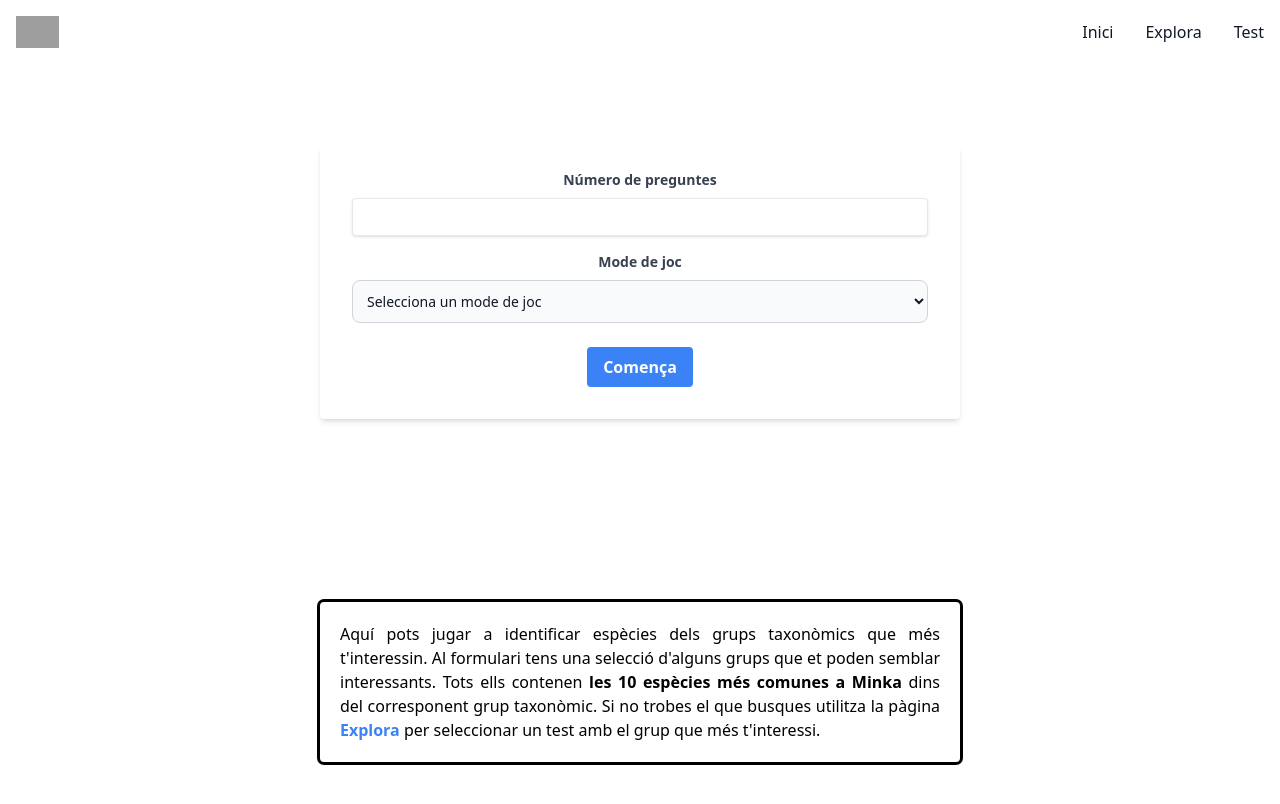
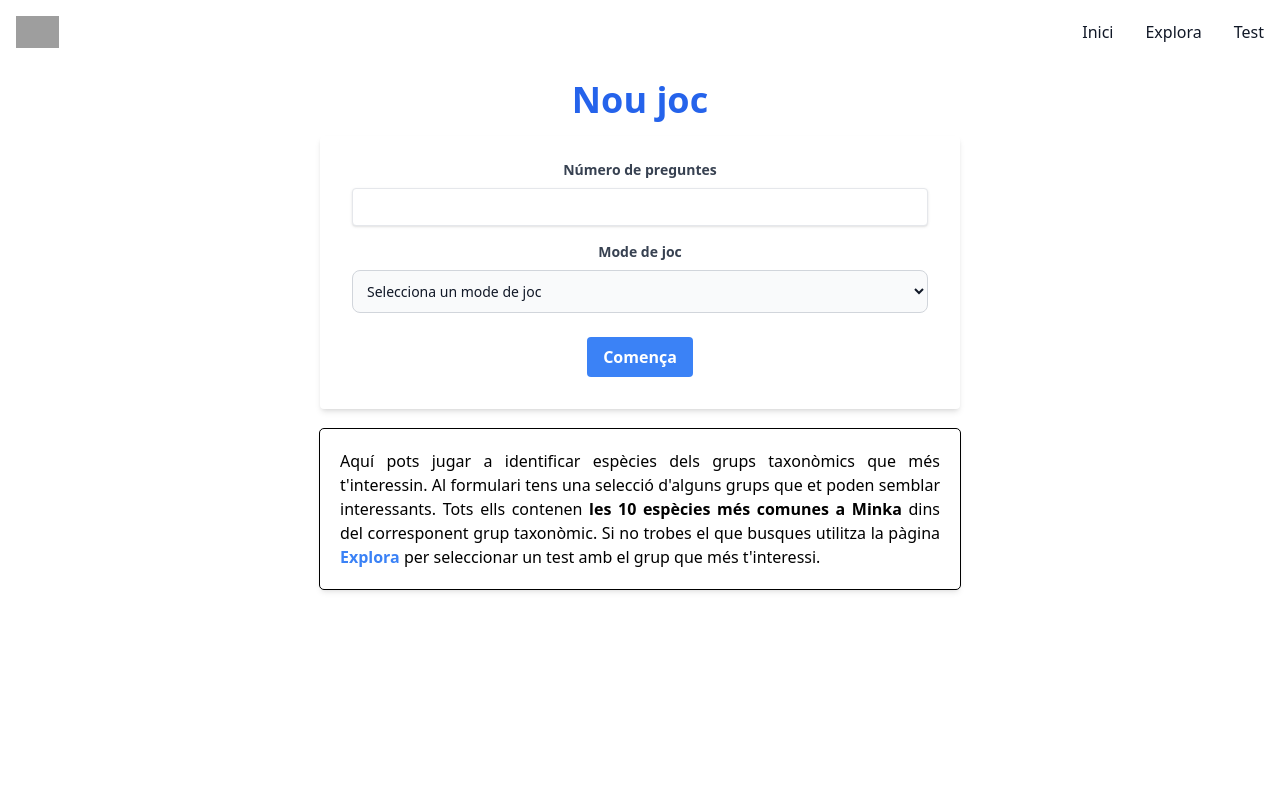
Before and after one commit to fergascod/MinkaID-React, a Next.js app: page /new_test in a window 1280 px wide. Shown: the top 804 px of the page. Built offline with nearby package versions, Linux system fonts and the light colour scheme; grey boxes are pictures that could not be loaded.

Commit message:
add title

```diff
--- a/app/new_test/page.tsx
+++ b/app/new_test/page.tsx
@@ -27,8 +27,9 @@ export default function TestForm() {
     }, [mode, numQuestions]);
 
     return (
-        <div className="grid h-screen items-center justify-center text-center">
-            <div className="bg-white shadow-md rounded px-8 pt-6 pb-8 w-1/2 mx-auto">
+        <div className="h-screen items-center justify-center text-center">
+            <h1 className='text-4xl font-bold text-blue-600 pt-4'> Nou joc</h1>
+            <div className="bg-white shadow-md rounded px-8 pt-6 pb-8 w-1/2 mt-4 mx-auto">
                 <div className="mb-4">
                     <label className="block text-gray-700 text-sm font-bold mb-2">
                         Número de preguntes
@@ -68,7 +69,7 @@ export default function TestForm() {
                 </button>
             </div>
 
-            <div className='p-5 m-5 mx-auto w-1/2 outline rounded'>
+            <div className='p-5 m-5 mx-auto w-1/2 outline outline-1 rounded shadow-md '>
                 <p className='text-justify	'>
                     Aquí pots jugar a identificar espècies dels grups taxonòmics que més t'interessin.
                     Al formulari tens una selecció d'alguns grups que et poden semblar interessants. Tots ells contenen
```
